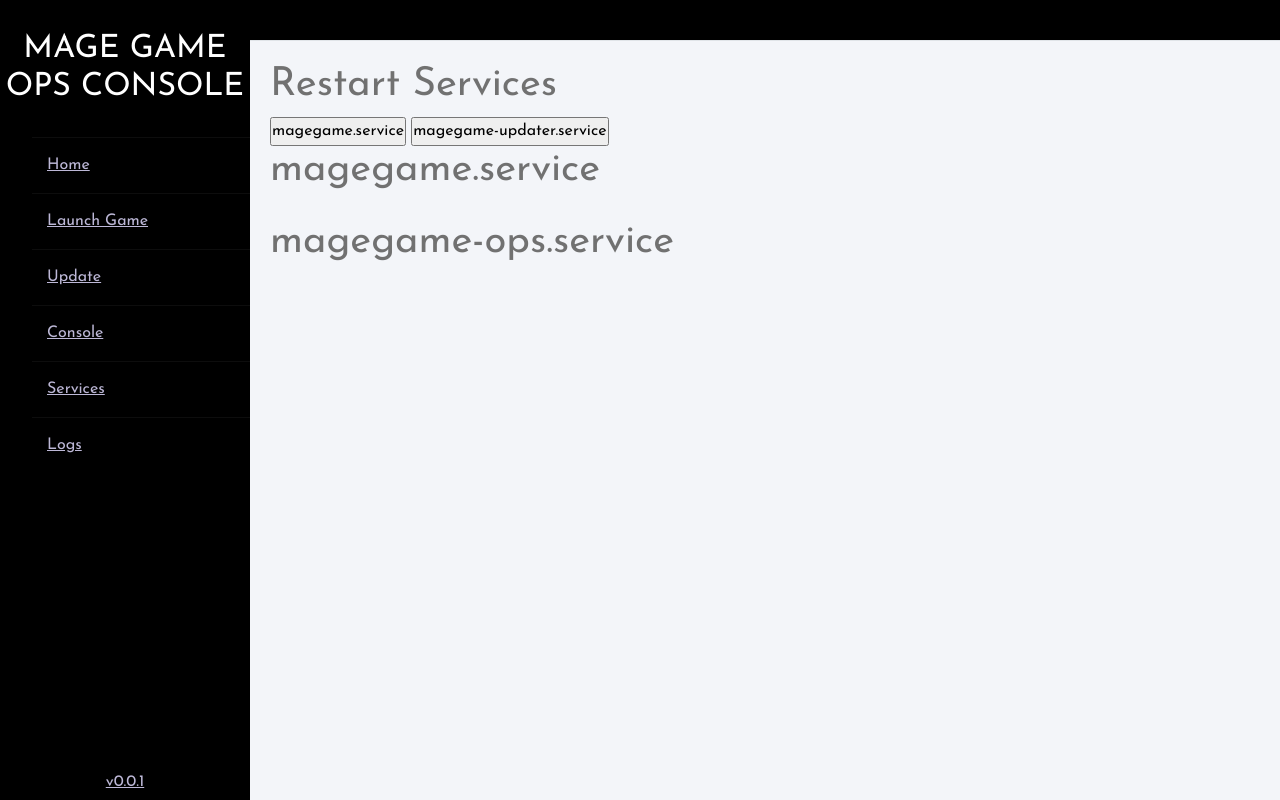
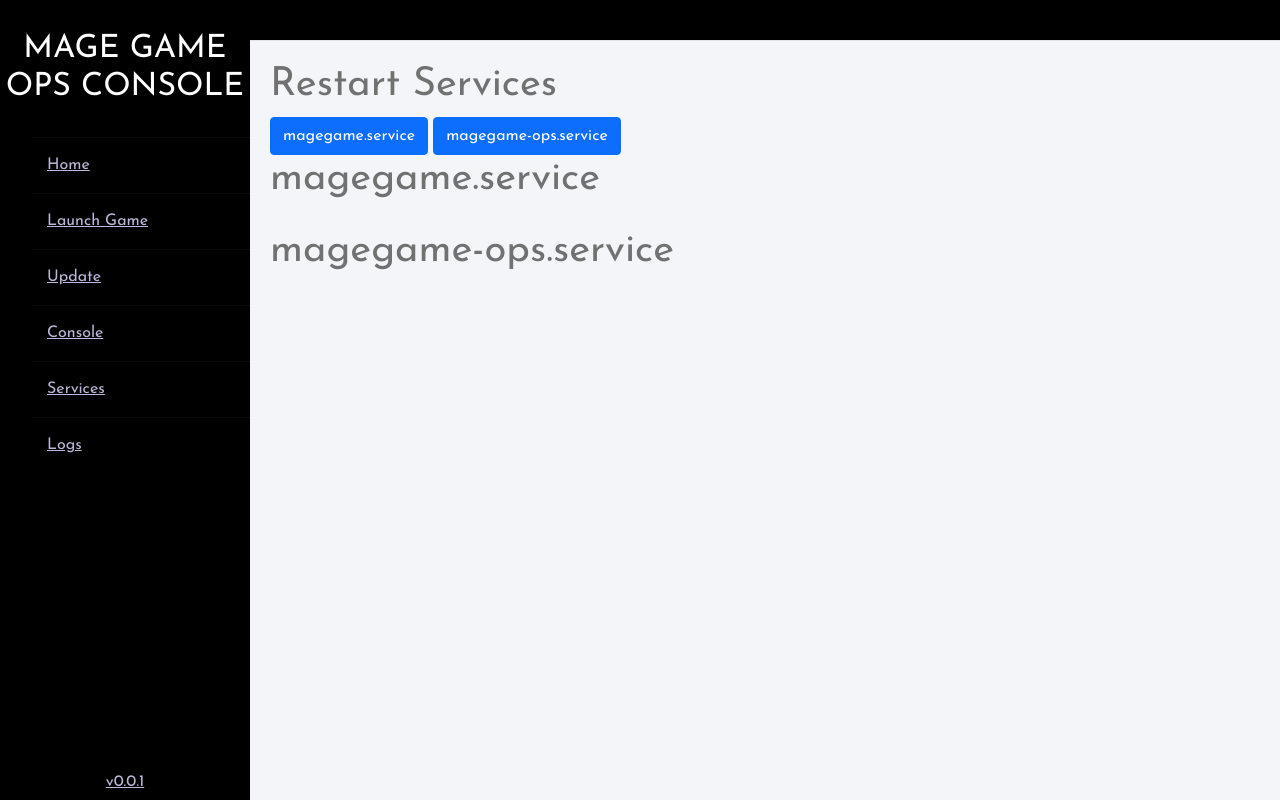
Before and after one commit to Pandemic21/magegame-ops, a Flask app: page /services in a window 1280 px wide. Run offline with Flask 2, Linux system fonts and the light colour scheme; data that the repository does not hold is empty; some libraries are stand-ins or nearby versions.

Commit message:
fixed service restart page

```diff
--- a/app.py
+++ b/app.py
@@ -216,6 +216,20 @@ def apiServiceUpdate():
         updateMainBranch()
 
 
+# Route: /api/serviceRestart
+
+@app.route('/api/serviceRestart', methods=["GET"])
+def apiServiceUpdate():
+    service = request.args.get('s')
+
+    # magegame.service
+    if service == "magegame.service":
+        os.system('systemctl restart magegame-ops.service')
+
+    # magegame-ops.service
+    elif service == "magegame-ops.service":
+        os.system('systemctl restart magegame-ops.service')
+
 
 
 
--- a/templates/services.html
+++ b/templates/services.html
@@ -4,8 +4,10 @@
 <form method="post">
 <h1>Restart Services</h1>
       <!--<input type="submit" id="restart_service" name="action" value="Restart Service">-->
-      <input type="submit" id="restart_magegame" name="action" value="magegame.service">
-      <input type="submit" id="restart_service" name="action" value="magegame-updater.service">
+
+      <button type="button" class="btn btn-primary" onclick="restartService(this, 'magegame.service')">magegame.service</button>
+      <button type="button" class="btn btn-primary" onclick="restartService(this, 'magegame-ops.service')">magegame-ops.service</button>
+
 </form>
 
 <h1>magegame.service</h1>
@@ -24,6 +26,19 @@ sendXmlHttpRequest('/api/serviceDetails?s=magegame.service', 'services_magegamed
 
 // get the Mage Game service details
 sendXmlHttpRequest('/api/serviceDetails?s=magegame-ops.service', 'services_magegameopsdetails')
+
+
+
+function restartService(btn, service) {
+  btn.disabled = true;
+  console.log("Sending restart service request: " + service)
+
+  // tell app.py to update the github branch
+  sendXmlHttpRequest('/api/serviceUpdate?s=magegame.service', 'home_magegameversion')
+
+  btn.disabled = false;
+}
+
 </script>
 
 {% endblock %}
--- a/templates/update.html
+++ b/templates/update.html
@@ -19,7 +19,6 @@ function updateService(btn, service) {
 
   btn.disabled = false;
 }
-
 </script>
 
 
```
